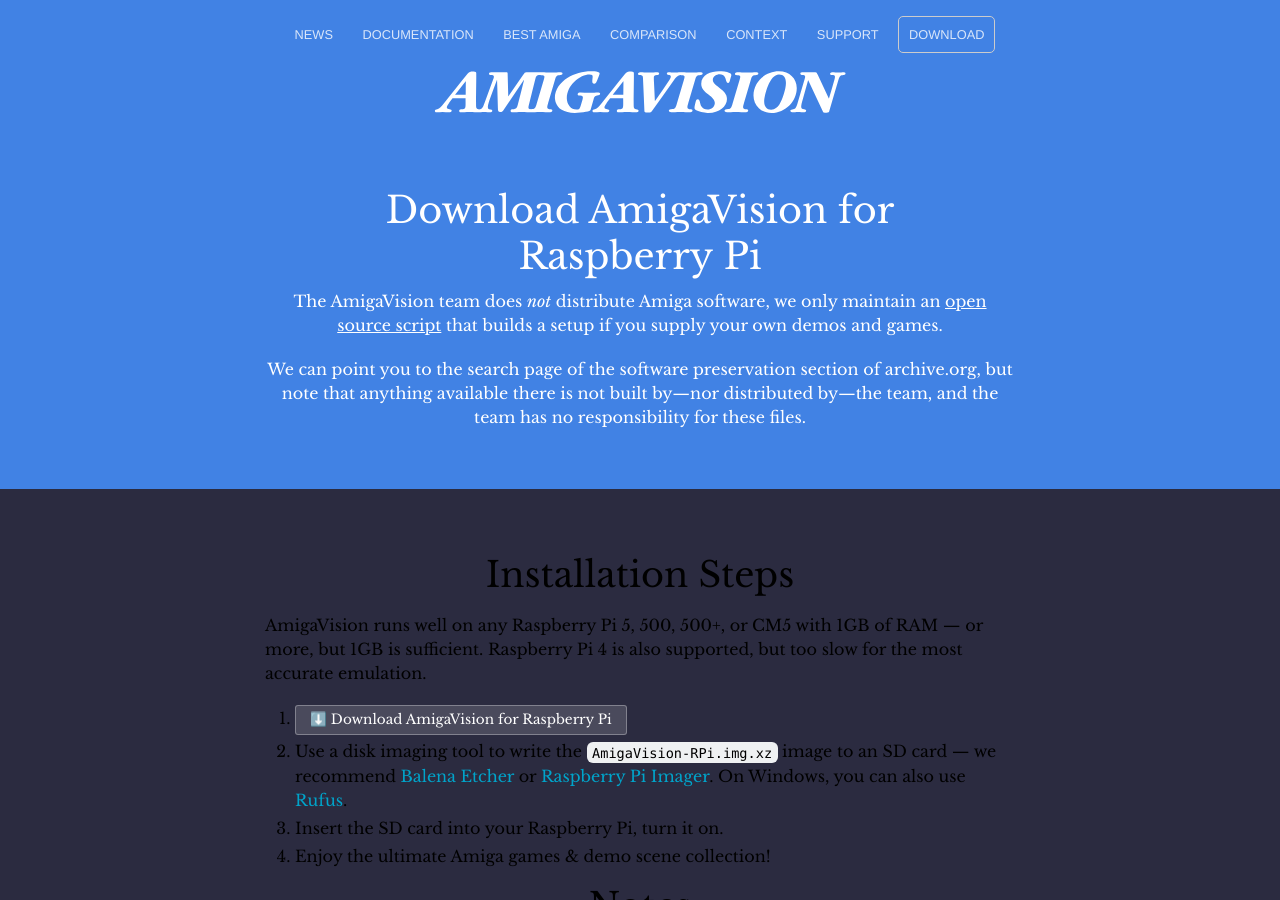
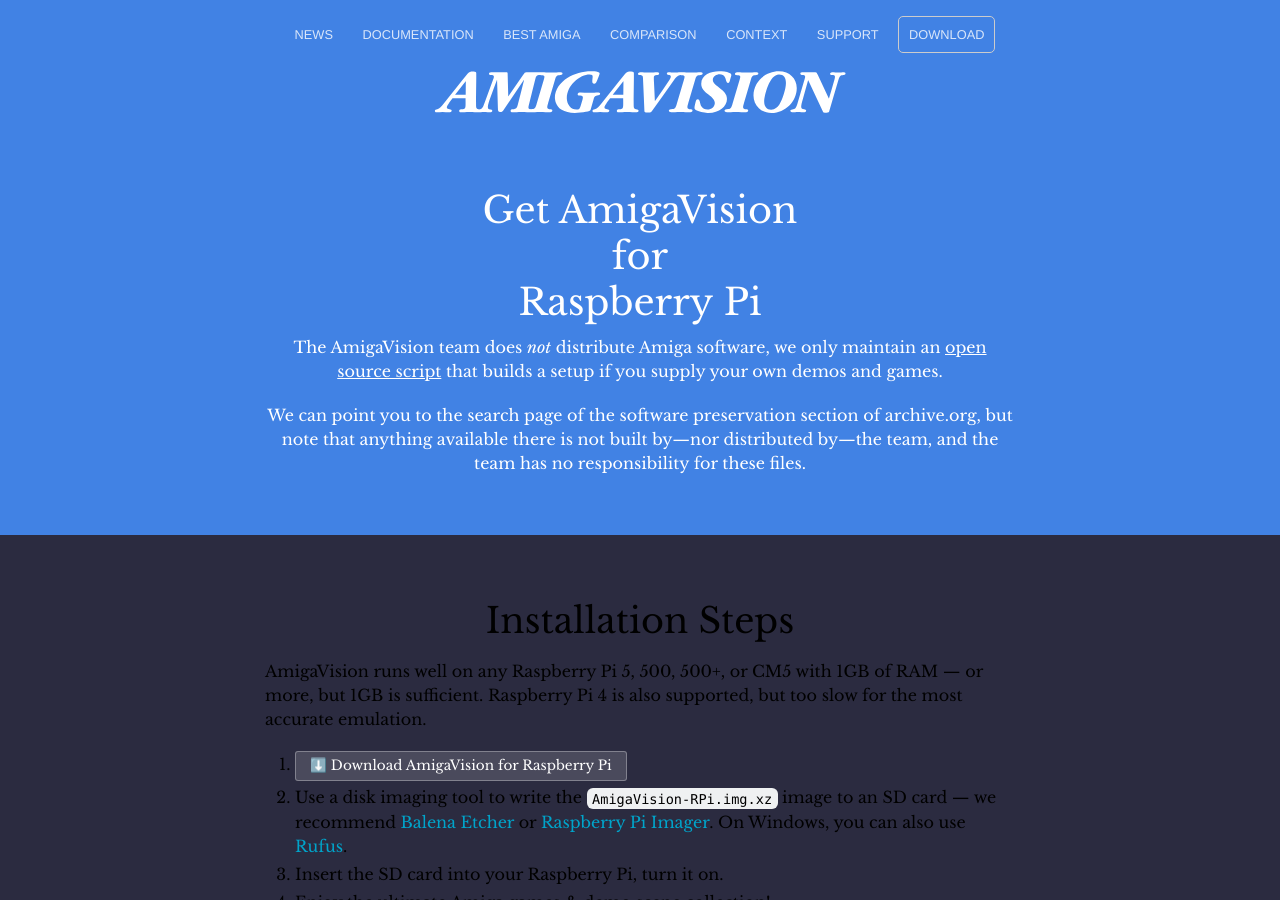
Before and after one commit to amigavision/amigavision.github.io, a Jekyll site: the page built from download/pi.html, in a window 1280 px wide and 900 px high. Built offline with Jekyll 4.4.1, drawn with Linux system fonts in a browser that asks for light colours.

Commit message:
New headling formatting

```diff
--- a/download/pi.html
+++ b/download/pi.html
@@ -6,7 +6,7 @@
 
 <section class="hero">
 	<div class="text-container">
-    <h1>Download AmigaVision for Raspberry Pi</h1>
+    <h1>Get AmigaVision<br> for<br>  Raspberry Pi</h1>
 		<p class="subtext">The AmigaVision team does <em>not</em> distribute Amiga software, we only maintain an <a href="https://github.com/amigavision/AmigaVision" style="color:white; text-decoration: underline">open source script</a> that builds a setup if you supply your own demos and&nbsp;games.</p>
 
 		<p class="subtext">We can point you to the search page of the software preservation section of archive.org, but note that anything available there is not built by&mdash;nor distributed by&mdash;the team, and the team has no responsibility for these&nbsp;files.</p>
```
